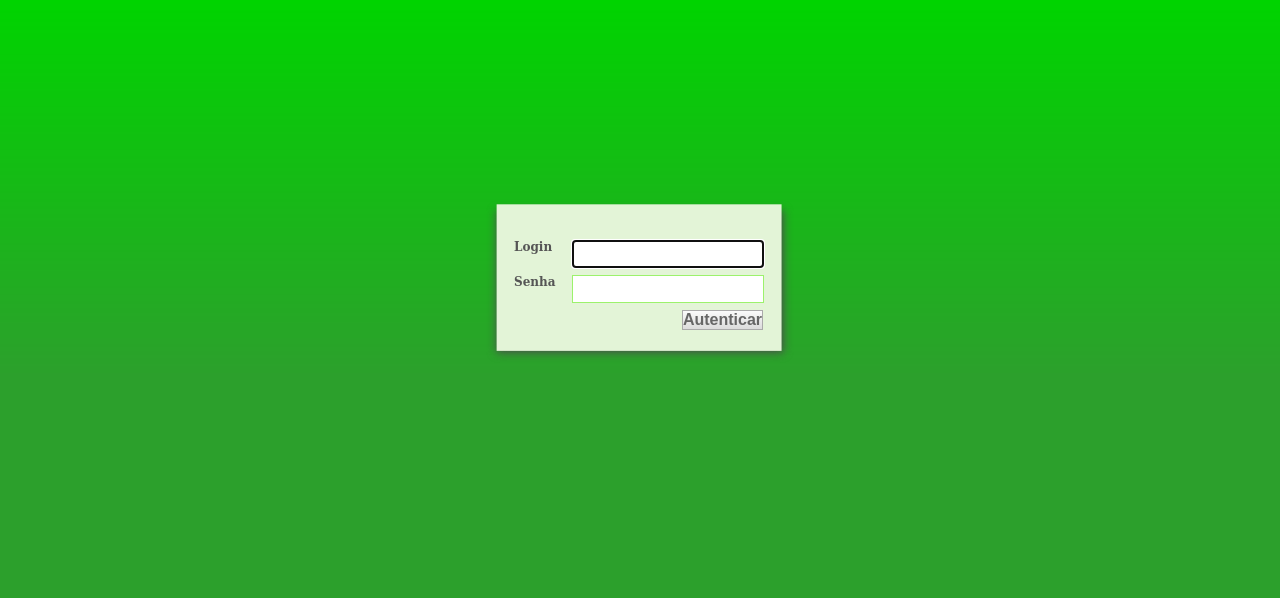
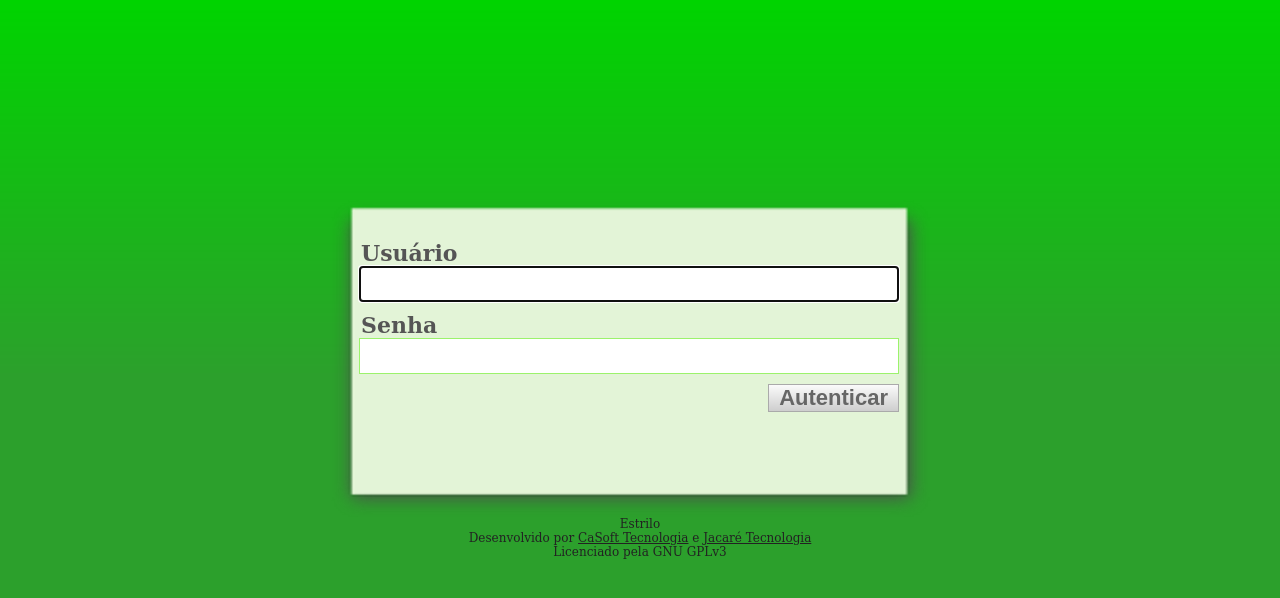
Before and after one commit to CaSoft/Aligatoro, a CodeIgniter app: page /login in a window 1280 px wide. Shown: the top 598 px of the page. Run offline with CodeIgniter, Linux system fonts and the light colour scheme.

Commit message:
trabalhando no issue #10. Melhorias na página de login.

```diff
--- a/application/views/login.php
+++ b/application/views/login.php
@@ -18,7 +18,7 @@
             <form method="post" action="<?php echo site_url(); ?>login">
                 <fieldset>
                     <label for="login">
-                        Login <input type="text" name="login" id="login" value="" maxlength="10" />
+                        Usuário <input type="text" name="login" id="login" value="" maxlength="10" />
                     </label>
                     <label for="senha">
                         Senha <input type="password" name="senha" id="senha" value="" />
@@ -26,12 +26,17 @@
                     <input type="submit" value="Autenticar" />
                 </fieldset>
             </form>
+            <?php if ($falha_login) : ?>
+                <div class="erro">
+                    <p>Login falhou, tente novamente.</p>
+                </div>
+            <?php endif; ?>
         </div><!-- caixa -->
-        <?php if ($falha_login) : ?>
-            <div class="erro">
-                <p>Login falhou, tente novamente.</p>
-            </div>
-        <?php endif; ?>
+        <div id="rodape">
+            <p><?php echo SYSTEM_NAME; ?></p>
+            <p>Desenvolvido por <a href="http://casoft.info/" title="Site da CaSoft">CaSoft Tecnologia</a> e <a href="http://jacaretecnologia.com.br/" title="Site da Jacaré">Jacaré Tecnologia</a></p>
+            <p>Licenciado pela GNU GPLv3</p>
+        </div>
     </body>
     <script src="<?php echo base_url(); ?>js/jquery-1.5.min.js" type="text/javascript"></script>
     <script src="<?php echo base_url(); ?>js/login.js" type="text/javascript"></script>
--- a/css/base.css
+++ b/css/base.css
@@ -17,6 +17,7 @@ input[type=submit], input[type=button] {
     color: #666;
     font-size: 16px;
     font-weight: bold;
+    padding: 0px 10px;
 }
 
 input[type=text], input[type=password], select {
@@ -24,6 +25,10 @@ input[type=text], input[type=password], select {
     font-size: 22px;
     width: 190px;
     background-color: #FFF;
+}
+
+a {
+    color: #222;
 }
 
 .limpar {
--- a/css/login.css
+++ b/css/login.css
@@ -5,12 +5,12 @@ body {
 }
 
 #caixa {
-    width: 274px;
-    height: 136px;
+    width: 538px;
+    height: 290px;
     margin: 200px auto 0px auto;
     background-image: url(../img/template_login/caixa.png);
     background-repeat: no-repeat;
-    padding: 10px 18px 17px 16px;
+    padding: 10px 50px 17px 30px;
 }
 
 form {
@@ -25,7 +25,8 @@ label {
     font-weight: bold;
     clear: both;
     height: 30px;
-    width: 250px;
+    width: 100%;
+    font-size: 22px;
 }
 
 input {
@@ -33,14 +34,22 @@ input {
 }
 
 input[type=text], input[type=password] {
-    width: 190px;
+    width: 100%;
+    font-size: 30px;
+    margin-bottom: 10px;
 }
 
 input[type=submit] {
-    margin-right: 13px;
+    font-size: 22px;
 }
 
 .erro {
     width: 300px;
     margin: 20px auto 0px auto;
 }
+
+#rodape {
+    text-align: center;
+    font-size: 12px;
+    color: #222;
+}
```
Also changed, not shown: img/template_login/caixa.png.
